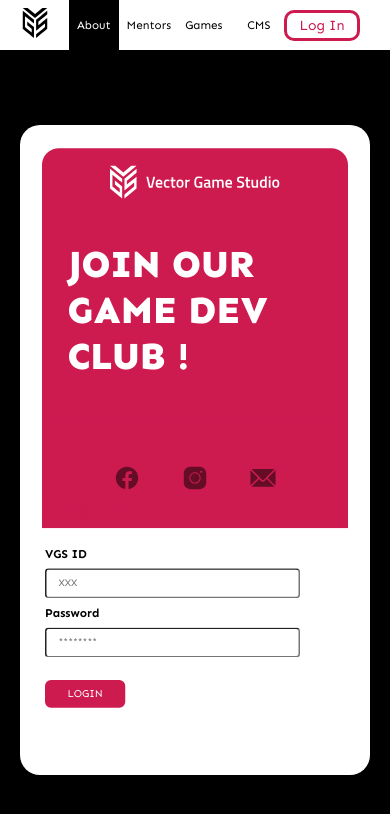
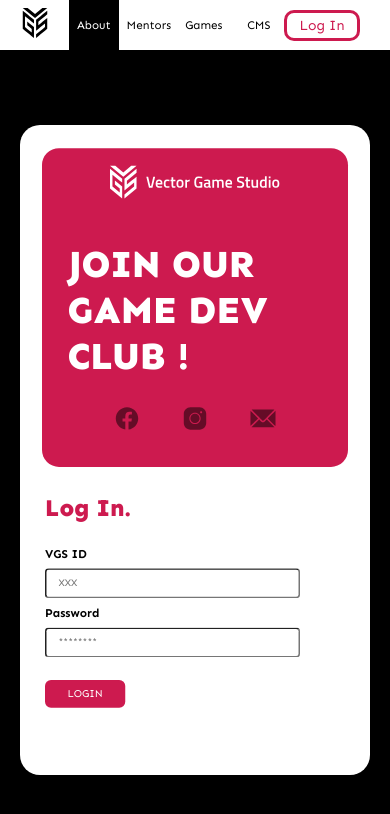
Before and after one commit to 0J33/VGS-Frontend, a React (Create React App) app: page /login in a window 390 px wide. Shown: the top 814 px of the page. Built offline with nearby package versions, Linux system fonts and the light colour scheme.

Commit message:
edit responsive

```diff
--- a/src/css/login-page.css
+++ b/src/css/login-page.css
@@ -155,6 +155,8 @@
     align-items: center;
     justify-content: center;
     gap:50px;
+    background-color: transparent;
+    margin-top: -50px;
 }
 
 .contact-logo {
@@ -327,6 +329,8 @@
         align-items: center;
         justify-content: center;
         gap:50px;
+        background-color: transparent;
+        margin-top: -50px;
     }
 
     .contact-logo {
```
